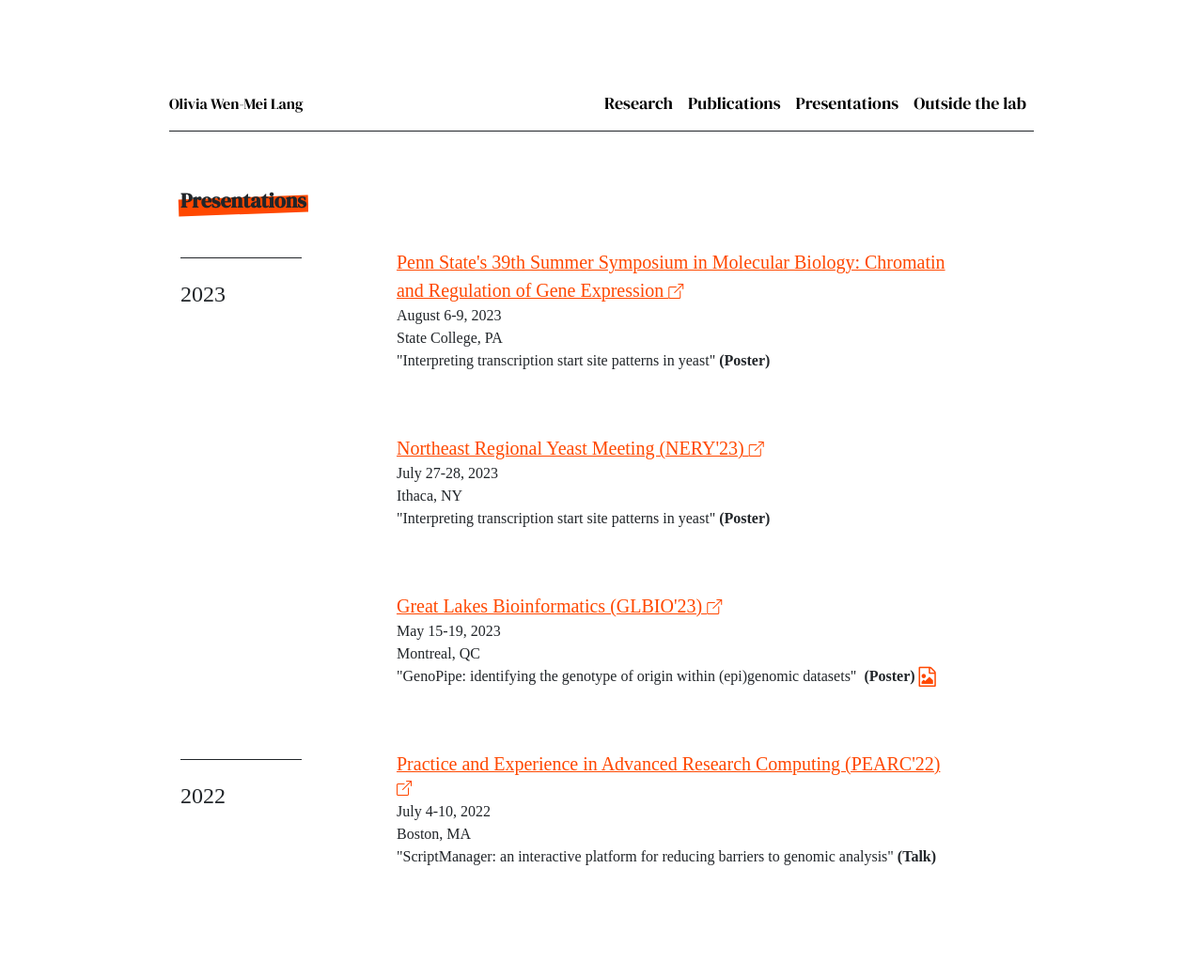
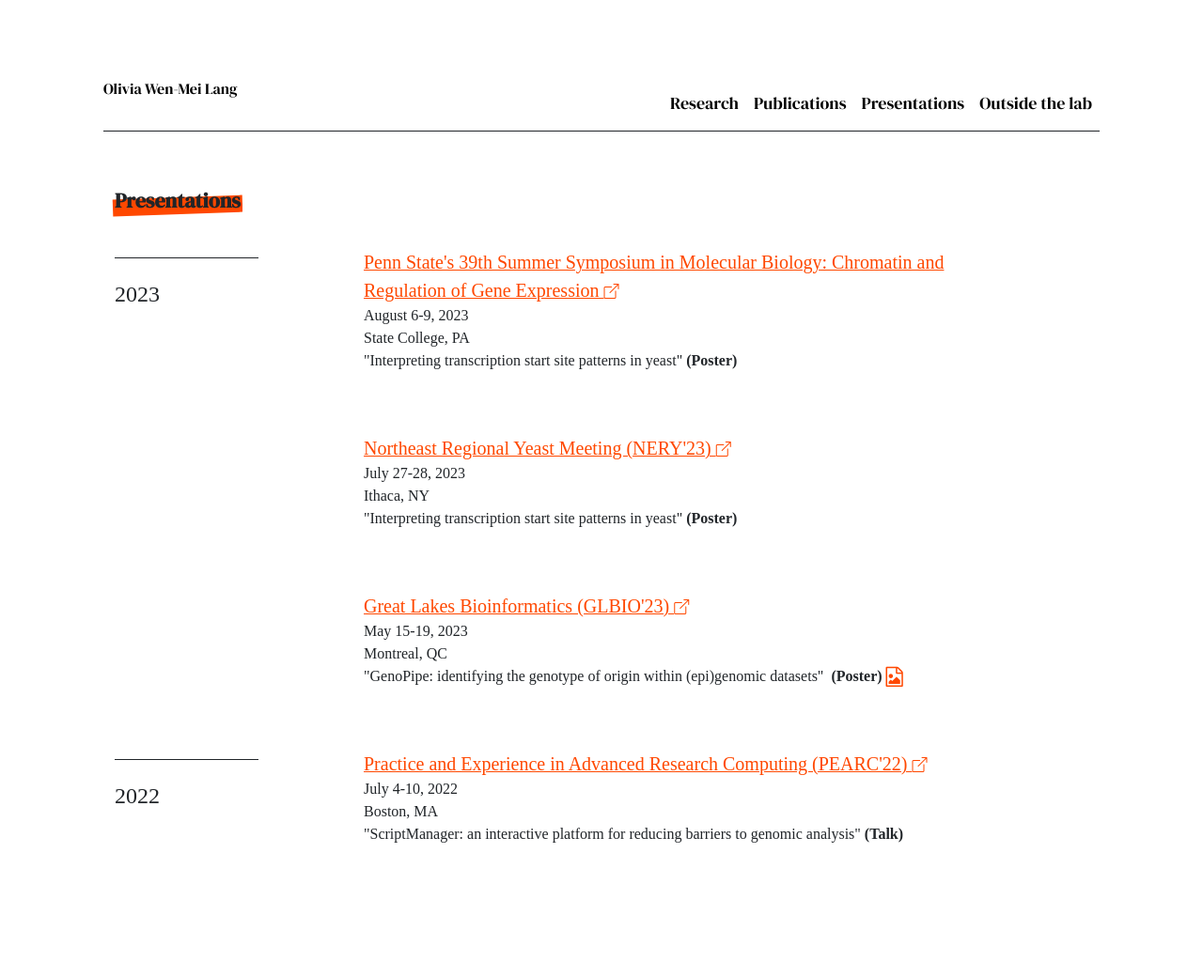
Before and after one commit to owlang/owlang.github.io, a Jekyll site: the page built from subpage/talks.html, in a window 1280 px wide. Shown: the whole page at 94% size. Built offline with Jekyll 4.4.1, drawn with Linux system fonts in a browser that asks for light colours; nearby versions of some CDN libraries; some web fonts are replaced; after the commit the page ends 1016 px from its top, so only the background shows below that.

Commit message:
general css - responsive settings

```diff
--- a/assets/css/general.css
+++ b/assets/css/general.css
@@ -14,12 +14,69 @@
   margin: 0px 30px 0px 30px;
 }
 
+.title {
+  display: flex;
+  align-items: center;
+}
+
+.nav-link {
+  color: black;
+  font-size: 18px;
+}
+
+.nav-link:hover {
+  color: #ff4800;
+  transform: scale(1.05);
+  transition: 0.3s;
+}
+
+
 /*-------------Main content container-------------*/
 
 #content {
   margin: 60px 30px 30px 30px;
 }
 
+
+
+/*----------------- responsive setting--------------------*/
+
+@media (max-width: 1680px) {
+
+  section.owlang_container {
+    margin: 80px;
+  }
+
+  .title {
+    font-size: 14px;
+  }
+
+  .nav-link {
+    font-size: 18px;
+  }
+
+}
+
+@media (max-width: 1000px) {
+
+  section.owlang_container {
+    margin: 20px;
+  }
+
+  #content {
+    display: flex;
+    flex-direction: column;
+  }
+
+  .title {
+    font-size: 16px;
+  }
+
+  .nav-link {
+    font-size: 16px;
+  }
+
+}
 
 /* ------strong animation-------*/
 strong {
--- a/assets/css/subpage.css
+++ b/assets/css/subpage.css
@@ -70,25 +70,6 @@
 }
 
 
-/*-------------Nav bar-------------*/
-
-.copyright {
-  display: flex;
-  align-items: center;
-}
-
-.nav-link {
-  color: rgb(0, 0, 0);
-  font-size: 18px;
-}
-
-.nav-link:hover {
-  color: #ff4800;
-  transform: scale(1.05);
-  transition: 0.3s;
-}
-
-
 /*-------------Research interests content-------------*/
 .interest {
   margin: 50px 0px 40px 0px;
@@ -131,18 +112,6 @@
 /*----------------- responsive setting--------------------*/
 @media (max-width: 1680px) {
 
-  .customized_container {
-    margin: 80px;
-  }
-
-  .nav-link {
-    font-size: 18px;
-  }
-
-  .copyright {
-    font-size: 14px;
-  }
-
   i {
     font-size: 16px;
   }
@@ -176,15 +145,6 @@
 
 @media (max-width: 1000px) {
 
-  .customized_container {
-    margin: 20px;
-  }
-
-  #content {
-    display: flex;
-    flex-direction: column;
-  }
-
   .publication {
     width: 100%;
   }
@@ -197,14 +157,6 @@
     width: 100%;
   }
 
-  .nav-link {
-    font-size: 16px;
-  }
-
-  .copyright {
-    font-size: 16px;
-  }
-
   .year {
     width: 100%;
   }
```
Also changed, not shown: assets/css/style.css (+0 -17 lines).
